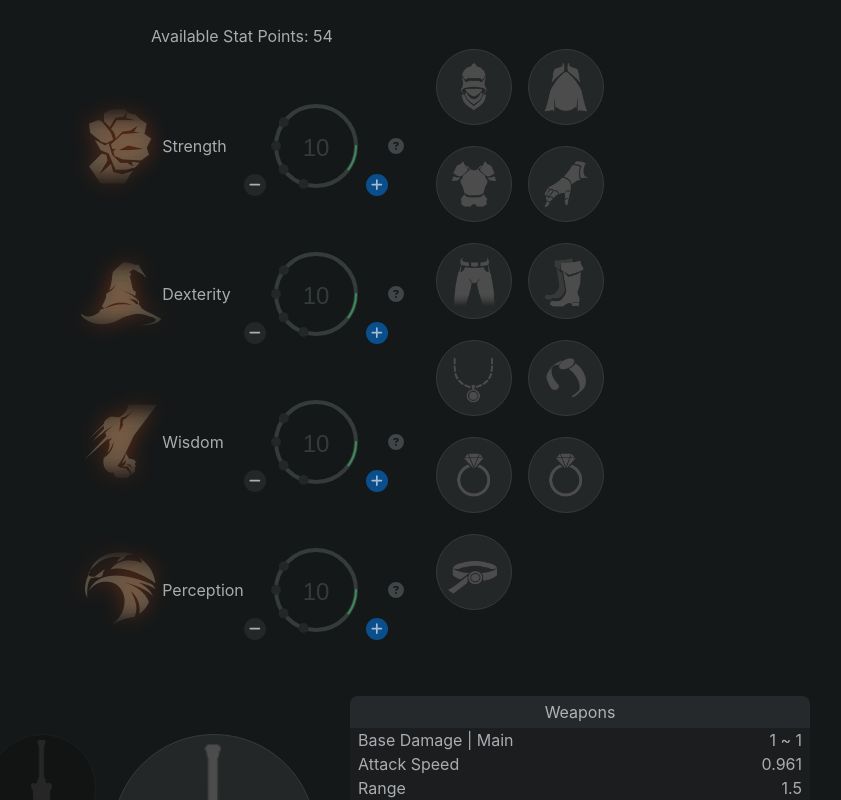
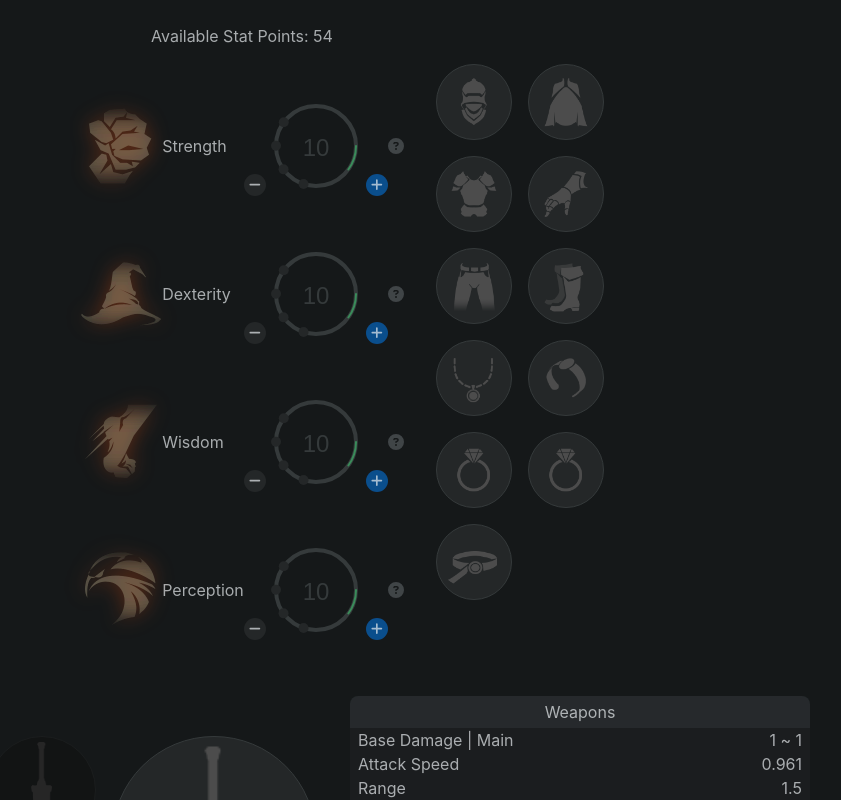
Before and after one commit to verstaulo/tl-calculate, a Vue app: page / in a window 1280 px wide. Shown: the top 800 px of the page, without its empty margins (298-1139 px from the left). Built offline with nearby package versions, Linux system fonts and the light colour scheme.

Commit message:
refactor tooltip

```diff
--- a/src/components/UI/Tooltip.vue
+++ b/src/components/UI/Tooltip.vue
@@ -98,7 +98,9 @@ const updateTooltipPosition = (event) => {
 <style scoped>
 .tooltip-container {
     position: relative;
-    display: inline-block;
+    display: flex;
+    justify-content: center;
+    align-items: center;
 }
 
 .tooltip__content {
```
